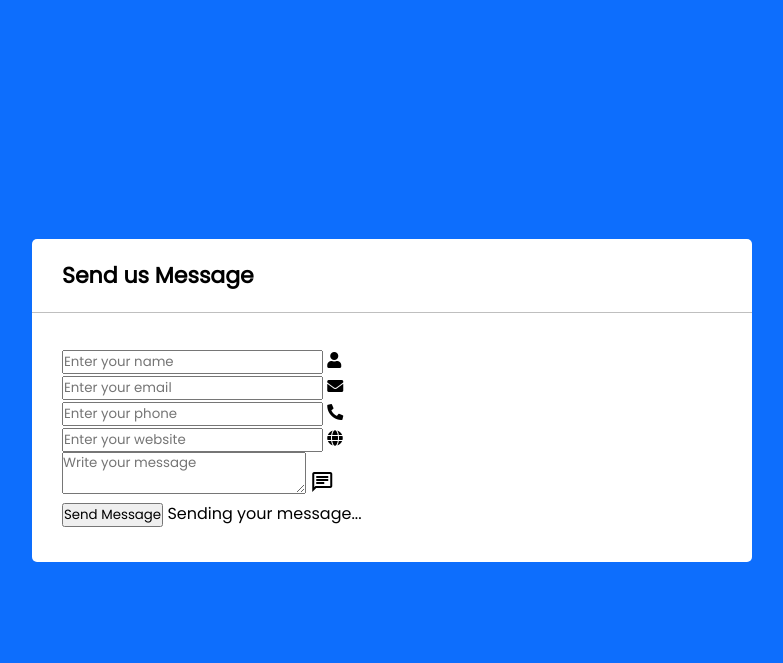
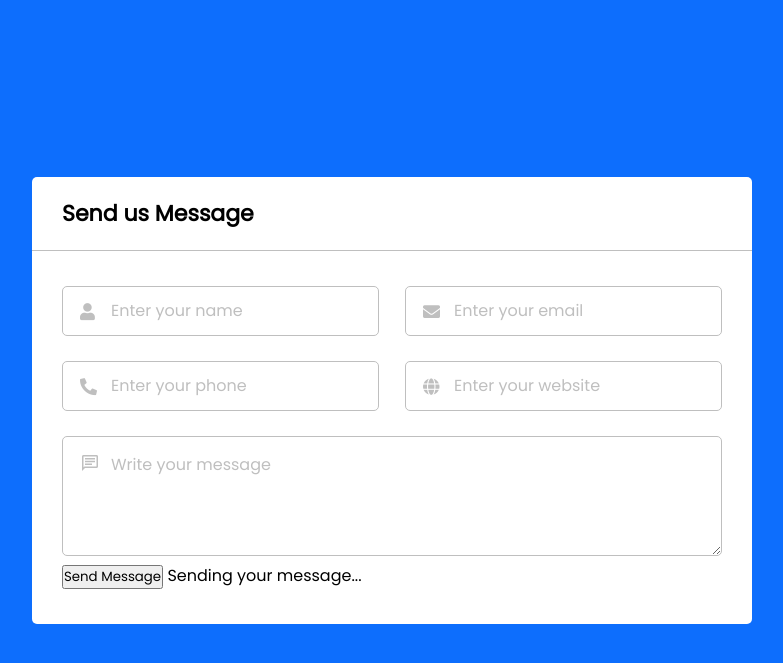
Before and after one commit to Momo-azangue/frontend-component, a PHP site: page /PhPproject/index.html in a window 1280 px wide. Shown: the top 663 px of the page, without its empty margins (248-1031 px from the left). Run offline with PHP 8.4, Linux system fonts and the light colour scheme.

Commit message:
php  code

```diff
--- a/PhPproject/index.html
+++ b/PhPproject/index.html
@@ -27,6 +27,8 @@
                 <input type="text" placeholder="Enter your email">
                 <i class="fas fa-envelope"></i>
             </div>
+        </div>
+            <div class="dbl-field">
             <div class="field">
                 <input type="text" placeholder="Enter your phone">
                 <i class="fas fa-phone-alt"></i>
@@ -36,14 +38,17 @@
                 <i class="fas fa-globe"></i>
             </div>
         </div>
+
         <div class="message">
             <textarea name="" placeholder="Write your message"></textarea>
             <i class="material-symbols-outlined">message</i>
         </div>
+
         <div class="button-area">
             <button type="submit">Send Message</button>
             <span>Sending your message...</span>
         </div>
+
     </form>
 
     </div>
--- a/PhPproject/styles.css
+++ b/PhPproject/styles.css
@@ -29,3 +29,54 @@ body{
     margin: 35px 30px;
 
 }
+form .dbl-field{
+    display: flex;
+    align-items: center;
+    margin-bottom: 25px;
+    justify-content: space-between;
+}
+
+.dbl-field .field{
+    height: 50px;
+    position: relative;
+    width: calc(100% / 2 - 13px);
+}
+form .field input,
+form .message textarea{
+    height: 100%;
+    width: 100%;
+    outline: none;
+    padding: 0 18px 0 48px;
+    font-size: 16px;
+    border-radius: 5px;
+    border: 1px solid #bfbfbf;
+}
+form .field input::placeholder,
+form .message textarea::placeholder{
+    color: #bfbfbf;
+}
+
+.wrapper form i{
+    position: absolute;
+    left:18px;
+    top: 50%;
+    color: #bfbfbf;
+    font-size: 17px;
+    pointer-events: none;
+    transform: translateY(-50%);
+}
+
+form .message{
+    position: relative;
+}
+
+form .message i{
+    top: 27px;
+    font-size: 20px;
+}
+form .message textarea{
+    min-width: 100%;
+    max-width: 100%;
+    min-height: 120px;
+    padding: 15px 20px 0 48px;
+}
```
